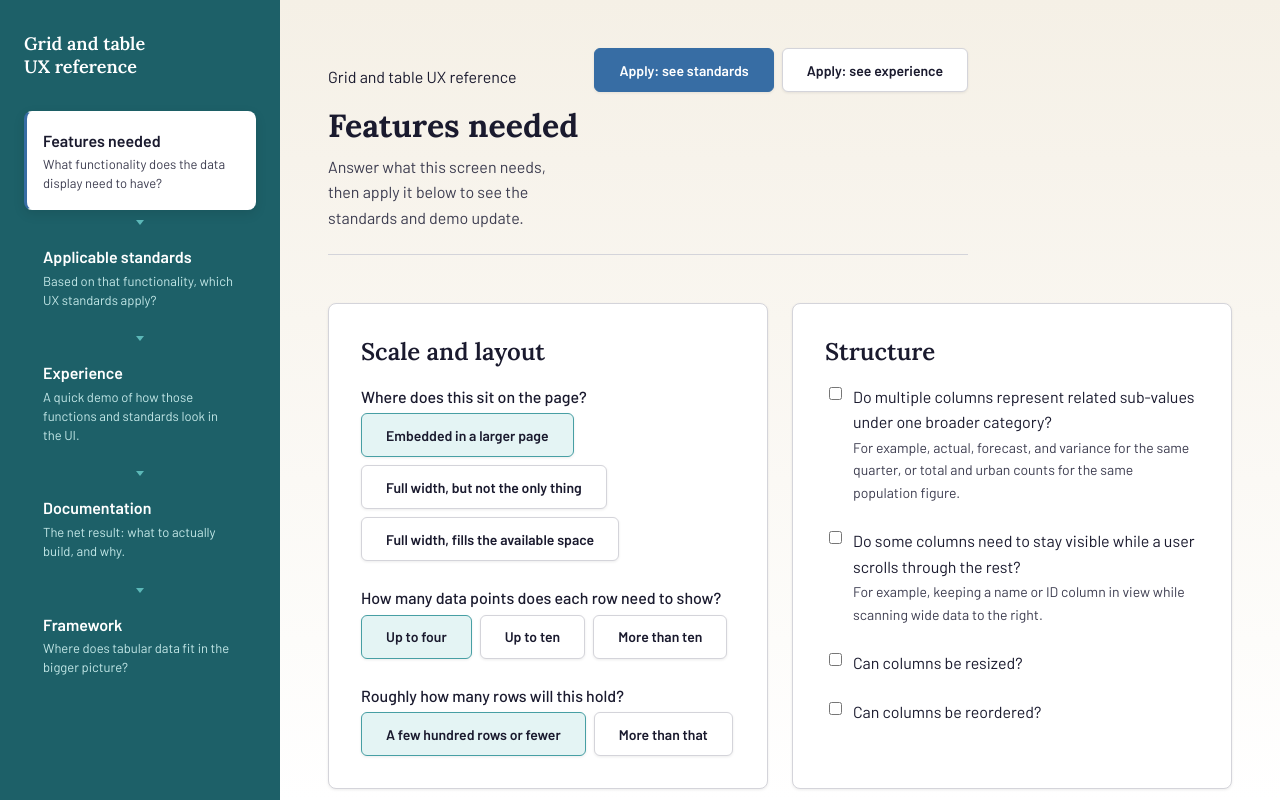
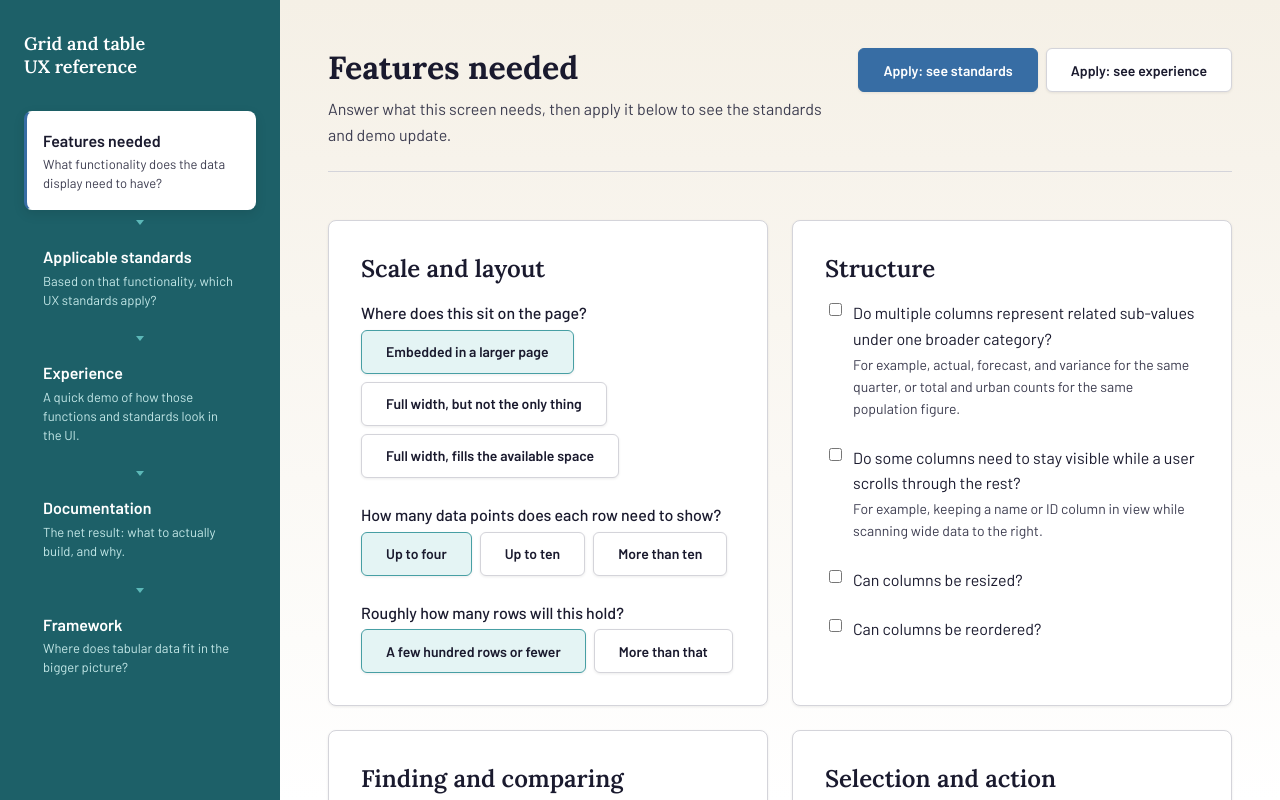
Before and after one commit to puneetsyaloutlook/grabledesigner, a React (Vite) app: page / in a window 1280 px wide. Shown: the top 800 px of the page. Built offline with nearby package versions, Linux system fonts and the light colour scheme.

Commit message:
Add files via upload

```diff
--- a/src/pages/Documentation.jsx
+++ b/src/pages/Documentation.jsx
@@ -134,11 +134,10 @@ export default function Documentation() {
 
   return (
     <div>
-      <div className="content-header" style={{ display: 'flex', justifyContent: 'space-between', alignItems: 'flex-start', gap: 'var(--space-md)' }}>
-        <div>
-          <p className="eyebrow">Grid and table UX reference</p>
+      <div className="content-header" style={{ maxWidth: 'none', display: 'flex', justifyContent: 'space-between', alignItems: 'flex-start', gap: 'var(--space-md)' }}>
+        <div style={{ flex: 1, minWidth: 0 }}>
           <h1>Documentation</h1>
-          <p className="intro-copy" style={{ marginBottom: 0 }}>
+          <p className="intro-copy" style={{ maxWidth: 'none', marginBottom: 0 }}>
             What to build for this configuration, and why. {specification.reduce((n, g) => n + g.rows.length, 0)} specified items,{' '}
             {requirements.length} requirements, {decisions.length} decisions.
           </p>
--- a/src/pages/Experience.jsx
+++ b/src/pages/Experience.jsx
@@ -12,7 +12,6 @@ export default function Experience() {
   return (
     <div>
       <div className="content-header">
-        <p className="eyebrow">Grid and table UX reference</p>
         <h1>Experience</h1>
         <p className="intro-copy">
           A working demo built from what was selected on Features needed,
--- a/src/pages/Features.jsx
+++ b/src/pages/Features.jsx
@@ -31,13 +31,11 @@ export default function Features() {
 
   return (
     <div>
-      <div className="content-header" style={{ display: 'flex', justifyContent: 'space-between', alignItems: 'flex-start', gap: 'var(--space-md)' }}>
-        <div>
-          <p className="eyebrow">Grid and table UX reference</p>
+      <div className="content-header" style={{ maxWidth: 'none', display: 'flex', justifyContent: 'space-between', alignItems: 'flex-start', gap: 'var(--space-md)' }}>
+        <div style={{ flex: 1, minWidth: 0 }}>
           <h1>Features needed</h1>
-          <p className="intro-copy" style={{ marginBottom: 0 }}>
-            Answer what this screen needs, then apply it below to see the
-            standards and demo update.
+          <p className="intro-copy" style={{ maxWidth: 'none', marginBottom: 0 }}>
+            Answer what this screen needs, then apply it below to see the standards and demo update.
           </p>
         </div>
         <div style={{ display: 'flex', gap: 'var(--space-sm)', flexShrink: 0 }}>
--- a/src/pages/Framework.jsx
+++ b/src/pages/Framework.jsx
@@ -12,7 +12,6 @@ export default function Framework() {
   return (
     <div>
       <div className="content-header">
-        <p className="eyebrow">Grid and table UX reference</p>
         <h1>The analytics product journey</h1>
         <p className="intro-copy">
           Where tabular data sits, and how value tends to build from there.
--- a/src/pages/Standards.jsx
+++ b/src/pages/Standards.jsx
@@ -18,7 +18,6 @@ export default function Standards() {
   return (
     <div>
       <div className="content-header">
-        <p className="eyebrow">Grid and table UX reference</p>
         <h1>Applicable standards</h1>
         <p className="intro-copy">
           Not a checklist to opt into &mdash; these are functional requirements
@@ -40,7 +39,7 @@ export default function Standards() {
       {Object.entries(byCategory).map(([category, entries]) => (
         <section key={category} style={{ marginBottom: 'var(--space-2xl)' }}>
           <h2>{category}</h2>
-          <div className="reading-list">
+          <div className="canvas-grid">
             {entries.map((entry) => (
               <div
                 key={entry.id}
```
